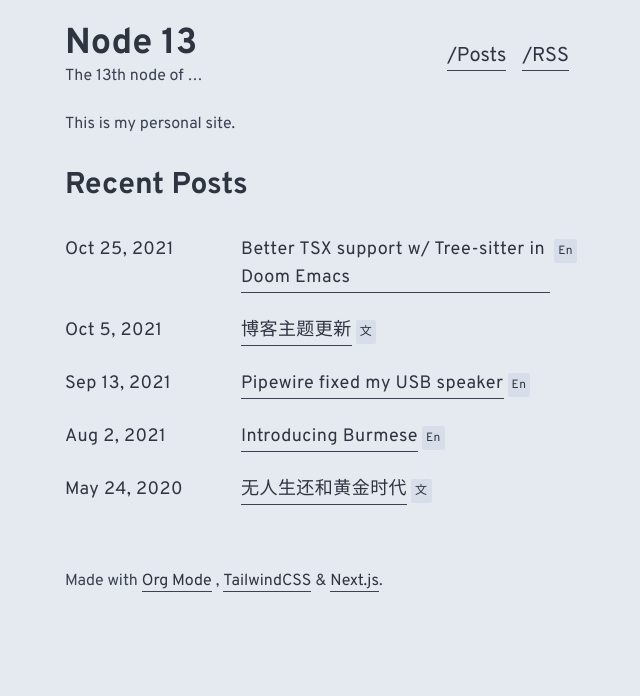
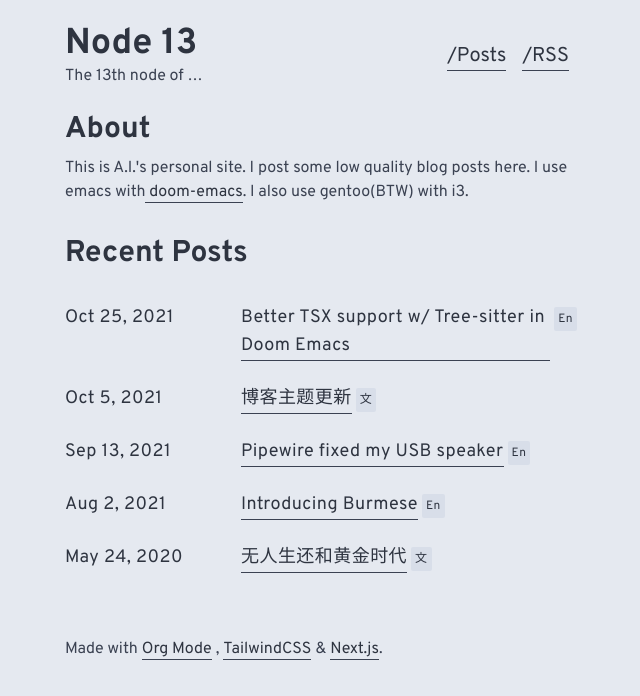
Before and after one commit to merrickluo/mnblog, a Next.js app: page / in a window 1280 px wide. Shown: the top 696 px of the page, without its empty margins (319-959 px from the left). Built offline with nearby package versions, Linux system fonts and the light colour scheme; a web font is replaced by a local one.

Commit message:
add a about section

```diff
--- a/pages/index.jsx
+++ b/pages/index.jsx
@@ -19,7 +19,17 @@ export default function Home({ posts }) {
         <meta name="description" content={process.env.description} />
       </Head>
       <section className="mb-8">
-        <p>This is my personal site.</p>
+        <h2 className="text-3xl font-bold mb-2">About</h2>
+        <p>
+          <span>
+            This is A.I.&#39;s personal site. I post some low quality blog posts
+            here. I use emacs with
+          </span>
+          <span>
+            <a href="https://github.com/hlissner/doom-emacs"> doom-emacs</a>
+          </span>
+          <span>. I also use gentoo(BTW) with i3.</span>
+        </p>
       </section>
       <section>
         <h2 className="text-3xl font-bold mb-8">Recent Posts</h2>
```
